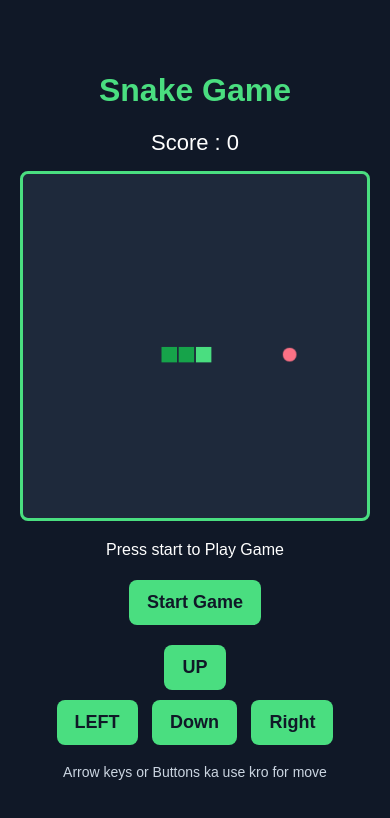
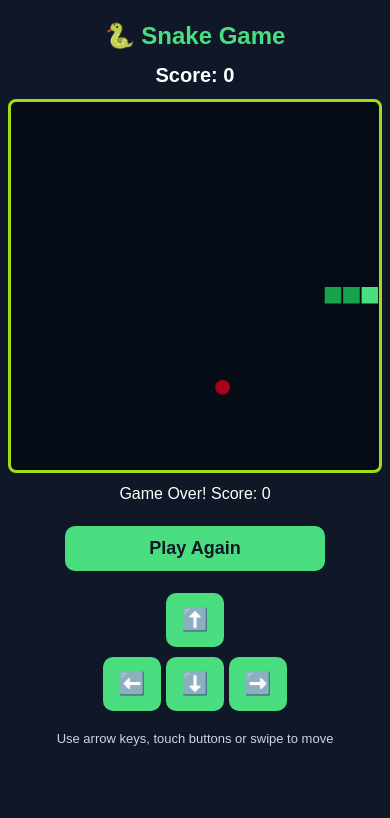
Before and after one commit to AnkitHeree/Snake-Game, a plain HTML site: page index.html in a window 390 px wide. Both pictures are taken after a click on the button "Start Game". Drawn offline with Linux system fonts and the light colour scheme.

Commit message:
Mobile responsiveness added

```diff
--- a/index.html
+++ b/index.html
@@ -1,44 +1,53 @@
+
 <!DOCTYPE html>
 <html lang="en">
 <head>
     <meta charset="UTF-8">
-    <meta name="viewport" content="width=device-width, initial-scale=1.0">
-    <title>Sname Game</title>
+    <meta name="viewport"
+          content="width=device-width, initial-scale=1.0, maximum-scale=1.0, user-scalable=no">
 
-    <link rel = "stylesheet" href="style.css">
+    <meta name="theme-color" content="#101827">
+    <title>Snake Game</title>
+
+    <link rel="stylesheet" href="style.css">
 </head>
 <body>
 
-<div class=" game-container">
-    <h1>Snake Game</h1>
+    <main class="game-container">
+        <h1>🐍 Snake Game</h1>
 
         <div class="score-box">
-        Score : <span id="score">0</span>
+            Score: <span id="score">0</span>
         </div>
 
-    <canvas id="gameBoard" width = "400" height="400"></canvas>
+        <div class="board-container">
+            <canvas id="gameBoard"
+                    width="400"
+                    height="400"
+                    aria-label="Snake game board"></canvas>
+        </div>
 
-    <p id=" message"> Press start to Play Game</p>
+        <p id="message" aria-live="polite">
+            Press Start to Play!
+        </p>
 
-    <button id = "startBtn">Start Game</button>
+        <button id="startBtn">Start Game</button>
 
         <div class="controls">
+            <button type="button" data-dir="up" aria-label="Up">⬆️</button>
 
-        <button data-dir="up">UP</button>
-
-        <div>
-             <button data-dir="left">LEFT</button>
-               <button data-dir="down">Down</button>
-                 <button data-dir="right">Right</button>
+            <div class="horizontal-controls">
+                <button type="button" data-dir="left" aria-label="Left">⬅️</button>
+                <button type="button" data-dir="down" aria-label="Down">⬇️</button>
+                <button type="button" data-dir="right" aria-label="Right">➡️</button>
+            </div>
         </div>
 
-    </div>
-
-    <p class = "hint"> Arrow keys or Buttons ka use kro for move</p>
-
-</div>
+        <p class="hint">
+            Use arrow keys, touch buttons or swipe to move
+        </p>
+    </main>
 
     <script src="script.js"></script>
-
 </body>
 </html>
--- a/script.js
+++ b/script.js
@@ -9,13 +9,20 @@
 const box = 20;
 const total = canvas.width / box;
 
-let snake;
+let snake = [];
 let food;
-let dx;
-let dy;
-let score;
-let gameLoop;
+let dx = 1;
+let dy = 0;
+let score = 0;
+let gameLoop = null;
 let running = false;
+
+let touchStartX = 0;
+let touchStartY = 0;
+
+// Prevent multiple direction changes in one game tick.
+let nextDirection = "right";
+let canChangeDirection = true;
 
 function randomFood() {
     let newFood;
@@ -46,6 +53,8 @@
 
     dx = 1;
     dy = 0;
+    nextDirection = "right";
+    canChangeDirection = true;
     score = 0;
     running = true;
 
@@ -63,7 +72,7 @@
     ctx.clearRect(0, 0, canvas.width, canvas.height);
 
     // Draw food
-    ctx.fillStyle = "#fb7185";
+    ctx.fillStyle = "#ac011a";
     ctx.beginPath();
     ctx.arc(
         food.x * box + box / 2,
@@ -76,7 +85,9 @@
 
     // Draw snake
     snake.forEach(function (part, index) {
-        ctx.fillStyle = index === 0 ? "#4ade80" : "#16a34a";
+        ctx.fillStyle = index === 0
+            ? "#4ade80"
+            : "#16a34a";
 
         ctx.fillRect(
             part.x * box + 1,
@@ -88,6 +99,16 @@
 }
 
 function updateGame() {
+    if (!running) {
+        return;
+    }
+
+    dx = nextDirection === "left" ? -1 :
+         nextDirection === "right" ? 1 : 0;
+
+    dy = nextDirection === "up" ? -1 :
+         nextDirection === "down" ? 1 : 0;
+
     const head = {
         x: snake[0].x + dx,
         y: snake[0].y + dy
@@ -107,12 +128,12 @@
     const eating = head.x === food.x &&
                    head.y === food.y;
 
-    // If not eating, the tail moves away.
-    // So moving into the old tail position is allowed.
+    // Tail moves away when the snake is not eating.
     const body = eating ? snake : snake.slice(0, -1);
 
     const hitBody = body.some(function (part) {
-        return part.x === head.x && part.y === head.y;
+        return part.x === head.x &&
+               part.y === head.y;
     });
 
     if (hitBody) {
@@ -127,6 +148,7 @@
         scoreText.textContent = score;
 
         if (snake.length === total * total) {
+            drawGame();
             endGame(true);
             return;
         }
@@ -136,30 +158,33 @@
         snake.pop();
     }
 
+    canChangeDirection = true;
     drawGame();
 }
 
 function changeDirection(direction) {
-    if (!running) return;
+    if (!running || !canChangeDirection) {
+        return;
+    }
 
-    if (direction === "up" && dy !== 1) {
-        dx = 0;
-        dy = -1;
-    } else if (direction === "down" && dy !== -1) {
-        dx = 0;
-        dy = 1;
-    } else if (direction === "left" && dx !== 1) {
-        dx = -1;
-        dy = 0;
-    } else if (direction === "right" && dx !== -1) {
-        dx = 1;
-        dy = 0;
+    // Never allow a 180-degree turn.
+    if (
+        (direction === "up" && dy === 1) ||
+        (direction === "down" && dy === -1) ||
+        (direction === "left" && dx === 1) ||
+        (direction === "right" && dx === -1)
+    ) {
+        return;
     }
+
+    nextDirection = direction;
+    canChangeDirection = false;
 }
 
 function endGame(won = false) {
     running = false;
     clearInterval(gameLoop);
+    gameLoop = null;
 
     message.textContent = won
         ? "You Win! 🏆"
@@ -168,6 +193,7 @@
     startBtn.textContent = "Play Again";
 }
 
+// Keyboard controls
 document.addEventListener("keydown", function (event) {
     const keys = {
         ArrowUp: "up",
@@ -182,15 +208,51 @@
     }
 });
 
+// On-screen direction buttons
 document.querySelectorAll("[data-dir]").forEach(function (button) {
     button.addEventListener("click", function () {
         changeDirection(button.dataset.dir);
     });
 });
 
+// Mobile swipe controls
+canvas.addEventListener("touchstart", function (event) {
+    event.preventDefault();
+
+    touchStartX = event.changedTouches[0].clientX;
+    touchStartY = event.changedTouches[0].clientY;
+}, { passive: false });
+
+canvas.addEventListener("touchend", function (event) {
+    event.preventDefault();
+
+    const touchEndX = event.changedTouches[0].clientX;
+    const touchEndY = event.changedTouches[0].clientY;
+
+    const differenceX = touchEndX - touchStartX;
+    const differenceY = touchEndY - touchStartY;
+
+    if (Math.max(
+        Math.abs(differenceX),
+        Math.abs(differenceY)
+    ) < 20) {
+        return;
+    }
+
+    if (Math.abs(differenceX) > Math.abs(differenceY)) {
+        changeDirection(
+            differenceX > 0 ? "right" : "left"
+        );
+    } else {
+        changeDirection(
+            differenceY > 0 ? "down" : "up"
+        );
+    }
+}, { passive: false });
+
 startBtn.addEventListener("click", startGame);
 
-// Show the initial board
+// Initial preview before starting
 snake = [
     { x: 10, y: 10 },
     { x: 9, y: 10 },
--- a/style.css
+++ b/style.css
@@ -1,72 +1,162 @@
+
 * {
     box-sizing: border-box;
+}
+
+html {
+    min-height: 100%;
+    background: #101827;
 }
 
 body {
     margin: 0;
     min-height: 100vh;
+    min-height: 100dvh;
+    padding: 16px 10px;
     display: flex;
     justify-content: center;
     align-items: center;
     background: #101827;
     color: white;
     font-family: Arial, sans-serif;
+    overscroll-behavior: none;
 }
 
 .game-container {
-    text-align: center;
-    padding: 20px;
     width: 100%;
     max-width: 460px;
-}  /*container*/
+    text-align: center;
+    padding: 12px;
+}
 
 h1 {
     color: #4ade80;
+    font-size: clamp(24px, 6vw, 34px);
+    margin: 8px 0 14px;
 }
 
 .score-box {
     font-size: 22px;
-    margin: 15px;
+    font-weight: bold;
+    margin: 12px;
+}
+
+.board-container {
+    width: 100%;
+    max-width: 400px;
+    margin: 0 auto;
 }
 
 canvas {
-    width: min(100%, 400px);
+    display: block;
+    width: 100%;
     height: auto;
-    background: #1e293b;
-    border: 3px solid #4ade80;
+    background: #050c16;
+    border: 3px solid #a1dd16;
     border-radius: 8px;
+    touch-action: none;
+    user-select: none;
+    -webkit-user-select: none;
 }
 
 button {
     padding: 12px 18px;
     margin: 5px;
     border: none;
-    border-radius: 8px;
+    border-radius: 10px;
     background: #4ade80;
     color: #101827;
     font-size: 18px;
     font-weight: bold;
     cursor: pointer;
     touch-action: manipulation;
+    -webkit-tap-highlight-color: transparent;
 }
 
 button:hover {
     background: #22c55e;
 }
 
+button:active {
+    transform: scale(0.96);
+}
+
+#startBtn {
+    width: 80%;
+    max-width: 260px;
+}
+
+#message {
+    min-height: 24px;
+    margin: 12px 0;
+}
+
 .controls {
-    margin-top: 10px;
+    margin-top: 12px;
 }
 
 .controls button {
-    min-width: 55px;
+    width: 60px;
+    height: 55px;
+    padding: 8px;
+    font-size: 22px;
+}
+
+.horizontal-controls {
+    display: flex;
+    justify-content: center;
+    gap: 5px;
+}
+
+.horizontal-controls button {
+    margin: 5px 0;
 }
 
 .hint {
     color: #cbd5e1;
-    font-size: 14px;
+    font-size: 13px;
+    line-height: 1.5;
 }
 
-#message {
-    min-height: 22px;
+@media (max-width: 480px) {
+    body {
+        align-items: flex-start;
+        padding: max(8px, env(safe-area-inset-top)) 8px
+                 max(12px, env(safe-area-inset-bottom));
+    }
+
+    .game-container {
+        padding: 6px 0;
+    }
+
+    .score-box {
+        font-size: 20px;
+    }
+
+    .controls button {
+        width: 58px;
+        height: 54px;
+    }
 }
+
+@media (max-height: 650px) {
+    body {
+        align-items: flex-start;
+    }
+
+    h1 {
+        margin: 4px 0 8px;
+    }
+
+    .score-box {
+        margin: 6px;
+    }
+
+    .controls {
+        margin-top: 4px;
+    }
+
+    #message {
+        margin: 6px 0;
+    }
+}
```
Lines whose indentation alone changed are shown as unchanged.
